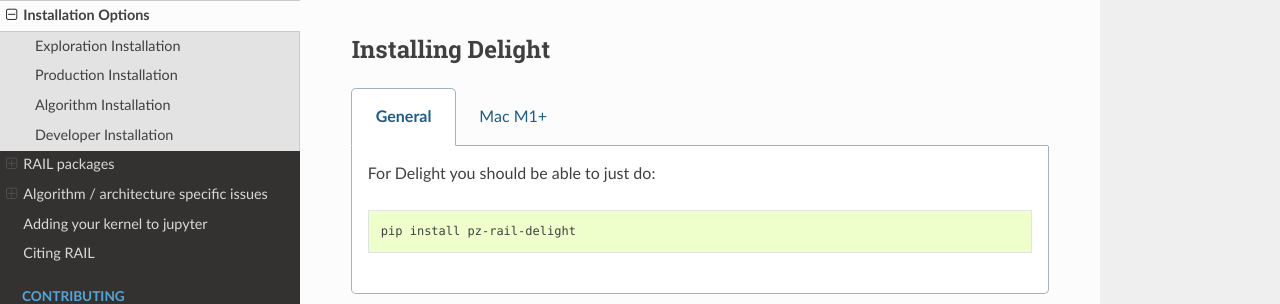
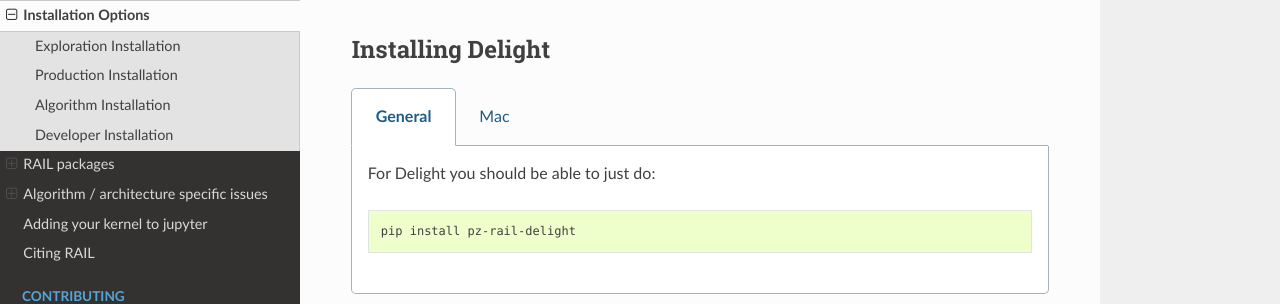
Before and after one commit to LSSTDESC/rail, a Sphinx documentation site: the page built from docs/source/installation.rst, in a window 1280 px wide and 900 px high, scrolled down 4784 px. Shown: the part 151-455 px from the top of the window. Built offline with Sphinx 7.4.7 and the Read the Docs theme 2.0.0, drawn with Linux system fonts in a browser that asks for light colours; pages that are not in the unit, such as notebooks, are missing from menus; the version number could not be read and is left out.

Commit message:
Update installation.rst - update delight tabs

```diff
--- a/docs/source/installation.rst
+++ b/docs/source/installation.rst
@@ -280,7 +280,7 @@
 
 .. tabs::
 
-   .. group-tab:: General
+   .. tab:: General
 
       For Delight you should be able to just do:
 
@@ -289,7 +289,7 @@
           pip install pz-rail-delight
 
 
-   .. group-tab::  Mac M1+
+   .. tab::  Mac
 
       For Delight you should be able to just do:
 
```
